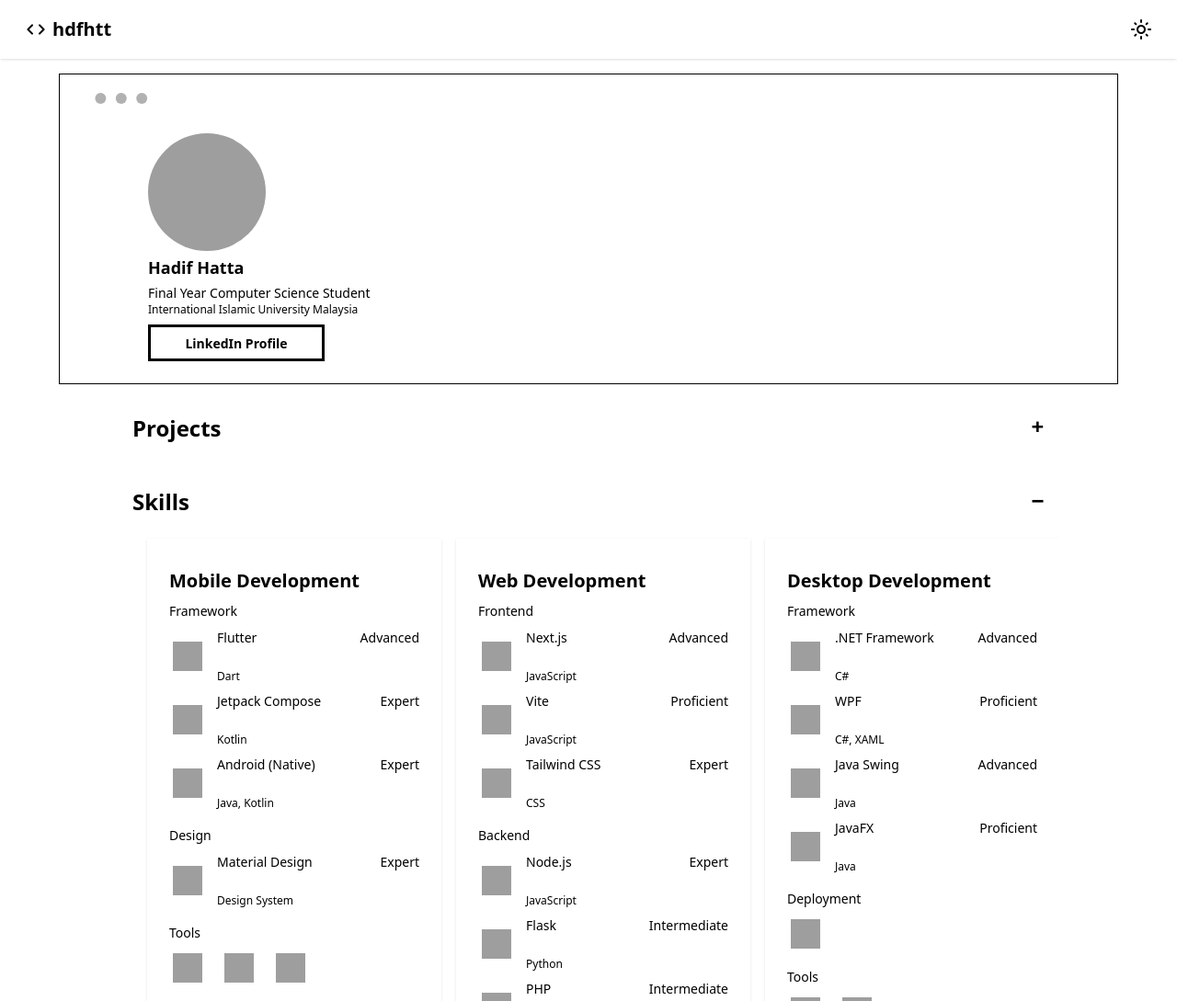
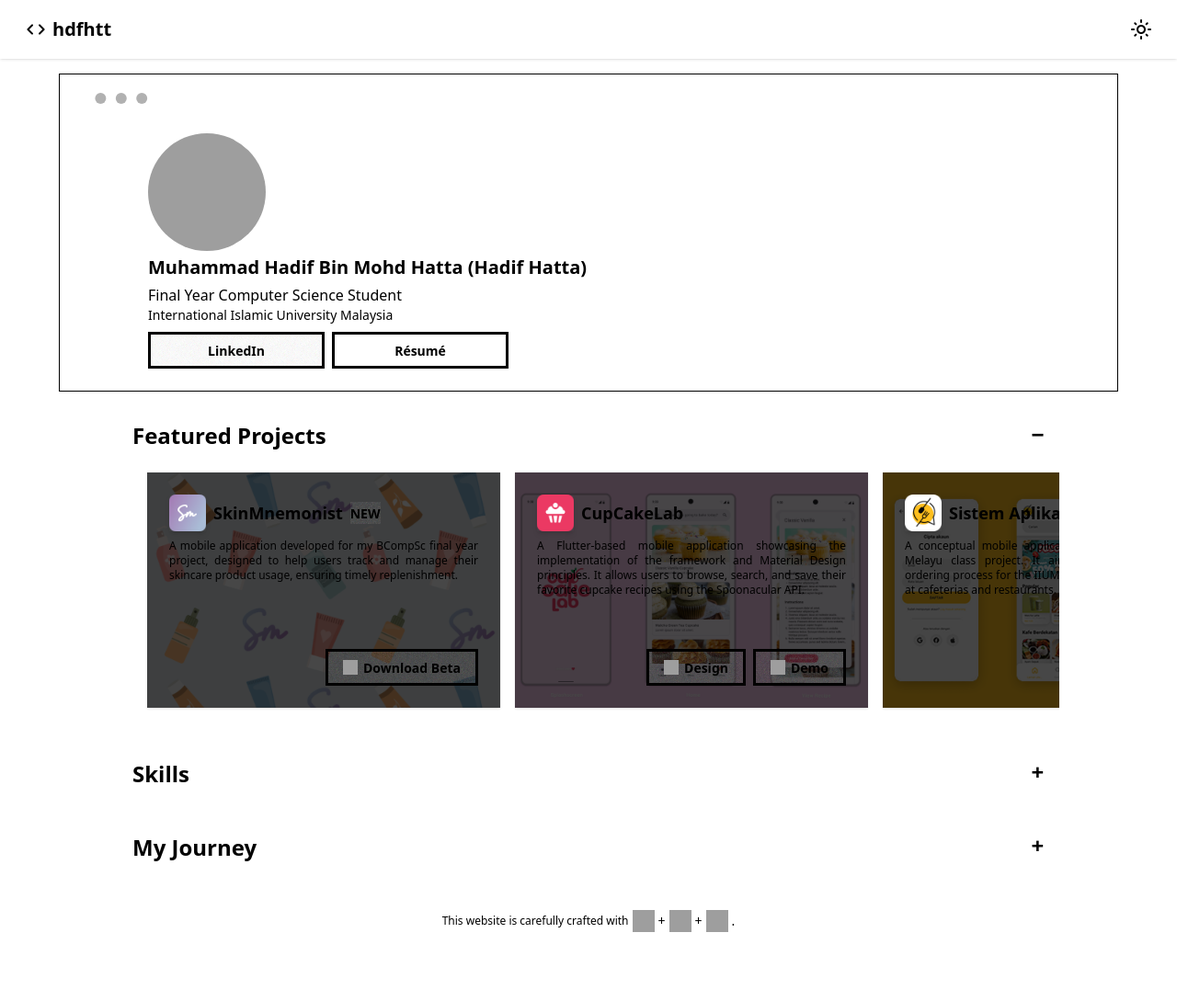
Before and after one commit to hdfhtt/hdfhtt.github.io, a website built with Vite: page index.html in a window 1280 px wide. Shown: the top 1089 px of the page at 92% size. After the commit the page ends 1034 px from the top, so only its background shows below. Built offline with nearby package versions, Linux system fonts and the light colour scheme; grey boxes are pictures that could not be loaded.

Commit message:
Update contents

```diff
--- a/content.yaml
+++ b/content.yaml
@@ -1,15 +1,11 @@
 profile:
-  name: Hadif Hatta
+  name: Muhammad Hadif Bin Mohd Hatta (Hadif Hatta)
   image-src: "https://media.licdn.com/dms/image/v2/D5603AQFj9Rtl_v1WRg/profile-displayphoto-shrink_200_200/profile-displayphoto-shrink_200_200/0/1665908302206?e=2147483647&v=beta&t=qaNIYKtZI-02Q-laEGFIhPKUAVAyVy0vLcp9DYB7AJQ"
   title: Final Year Computer Science Student
   title-alt: International Islamic University Malaysia
   summary: |
     A passionate computer science student with a strong background in software development, seeking to
      expand skills and gain experience in the software engineering field.
-
-call-to-action:
-  label: LinkedIn Profile
-  link: "https://www.linkedin.com/in/hdfhtt/"
 
 projects:
   - skinmnemonist:
--- a/index.html
+++ b/index.html
@@ -31,10 +31,17 @@
   <div class="m-4 lg:mx-16 lg:px-4 mockup-window bg-primary-content border border-base-300">
     <div class="m-4 lg:px-16 grid lg:grid-cols-2 place-content-center text-center lg:text-start">
       <img id="profile-image-src" class="rounded-full size-16 lg:size-32 mx-auto lg:ml-0 lg:mr-auto" />
-      <p id="profile-name" class="col-start-1 font-semibold py-1 text-lg"></p>
-      <p id="profile-title" class="col-start-1 text-sm"></p>
-      <p id="profile-title-alt" class="col-start-1 text-xs text-secondary"></p>
-      <button id="call-to-action" class="col-start-1 btn btn-soft btn-primary mx-auto lg:ml-0 lg:mr-auto my-2 w-48"></button>
+      <p id="profile-name" class="col-start-1 font-semibold py-1 text-xl"></p>
+      <p id="profile-title" class="col-start-1"></p>
+      <p id="profile-title-alt" class="col-start-1 text-sm text-secondary"></p>
+      <div class="col-start-1 mx-auto lg:ml-0 lg:mr-auto my-2 flex gap-2">
+        <button class="btn btn-primary w-48">
+          <a href="https://www.linkedin.com/in/hdfhtt/" target="_new">LinkedIn</a>
+        </button>
+        <button class="btn btn-soft btn-primary w-48">
+          <a href="https://github.com/hdfhtt/hdfhtt.github.io/blob/main/assets/Resume.pdf?raw=true" target="_new">Résumé</a>
+        </button>
+      </div>
     </div>
   </div>
 
@@ -46,11 +53,11 @@
       </div>
      <div class="absolute w-4 lg:w-8 h-full left-0 lg:left-16 bg-gradient-to-r from-primary-content to-transparent pointer-events-none"></div>
      <div class="absolute w-4 lg:w-8 h-full right-0 lg:right-16 bg-gradient-to-l from-primary-content to-transparent pointer-events-none"></div>
-     <div class="collapse-title text-2xl font-semibold">Projects</div>
+     <div class="collapse-title text-2xl font-semibold">Featured Projects</div>
     </div>
 
     <div class="collapse collapse-plus bg-primary-content lg:px-16">
-      <input type="radio" name="my-accordion-3" checked="checked" />
+      <input type="radio" name="my-accordion-3" />
       <div class="collapse-content flex overflow-x-auto snap-x snap-mandatory">
         <div id="skills-container" class="flex flex-row gap-4 mx-4 lg:my-2"></div>
       </div>
@@ -62,13 +69,14 @@
     <div class="collapse collapse-plus bg-primary-content lg:px-16">
       <input type="radio" name="my-accordion-3" />
       <div class="collapse-title text-2xl font-semibold">My Journey</div>
-      <div class="collapse-content text-sm lg:text-lg">
+      <div class="collapse-content lg:text-lg">
         <ul class="timeline timeline-vertical m-4" id="timeline-container"></ul>
       </div>
     </div>
   </div>
 
-  <div class="flex mb-4">
+  <footer class="footer sm:footer-horizontal footer-center bg-base-300 text-base-content p-4">
+    <aside>
       <div class="flex flex-row mx-auto items-center font-light">
         <p class="text-xs">This website is carefully crafted with</p>
         <img class="size-8 p-1" src="https://vite.dev/logo.svg" />
@@ -78,7 +86,8 @@
         <img class="size-8 p-1" src="https://img.daisyui.com/images/daisyui-logo/daisyui-logomark.svg" />
         .
       </div>
-  </div>
+    </aside>
+  </footer>
 
   <script type="module" src="main.js"></script>
 </body>
--- a/main.js
+++ b/main.js
@@ -26,23 +26,6 @@ try {
     }
   }
 
-  // Call to action
-  const callToAction = document.getElementById('call-to-action');
-
-  if (callToAction) {
-    const ctaContent = content['call-to-action'];
-
-    callToAction.textContent = ctaContent.label;
-
-    callToAction.addEventListener('click', () => {
-      if (ctaContent && ctaContent.link) {
-        window.location.href = ctaContent.link;
-      } else {
-        console.error("Link is missing for call to action.");
-      }
-    });
-  }
-
   // Timeline
   const timeline = content.timeline;
   const timelineContainer = document.getElementById('timeline-container');
@@ -52,16 +35,16 @@ try {
     const isEven = index % 2 === 0;
 
     const leftContent = isEven ? `
-      <div class="timeline-start timeline-box font-medium">
+        <div class="timeline-start timeline-box font-medium">
         ${event.content}
         <br />
         <span class="${isFirst ? 'text-secondary' : 'text-primary'} text-xs italic">${event.details}</span>
       </div>` : `
-      <div class="timeline-start italic">${event.year}</div>
+      <div class="timeline-start italic text-sm">${event.year}</div>
     `;
 
     const rightContent = isEven ? `
-      <div class="timeline-end italic">${event.year}</div>` : `
+      <div class="timeline-end italic text-sm">${event.year}</div>` : `
       <div class="timeline-end timeline-box font-medium">
         ${event.content}
         <br />
@@ -93,7 +76,7 @@ try {
 
   projects.forEach(project => {
     const buttonsHTML = project.buttons?.map(button => `
-      <a href="${button.link}" class="btn btn-secondary">
+      <a href="${button.link}" class="btn btn-secondary" target="_new">
         <img class="size-4" src="${button['icon-src']}" alt="${button.label} icon" />
         <span>${button.label}</span>
       </a>
```
Lines whose indentation alone changed are shown as unchanged.
